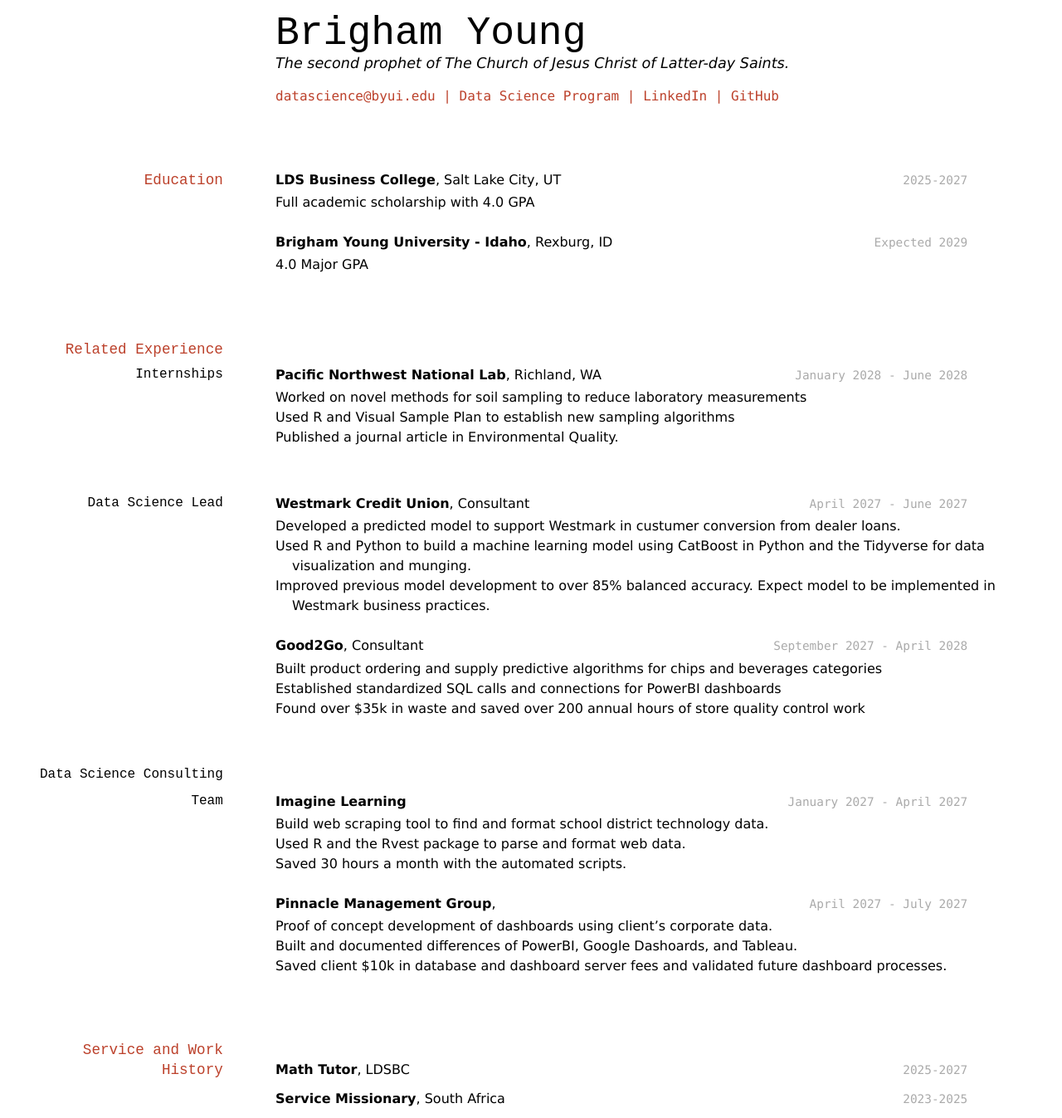
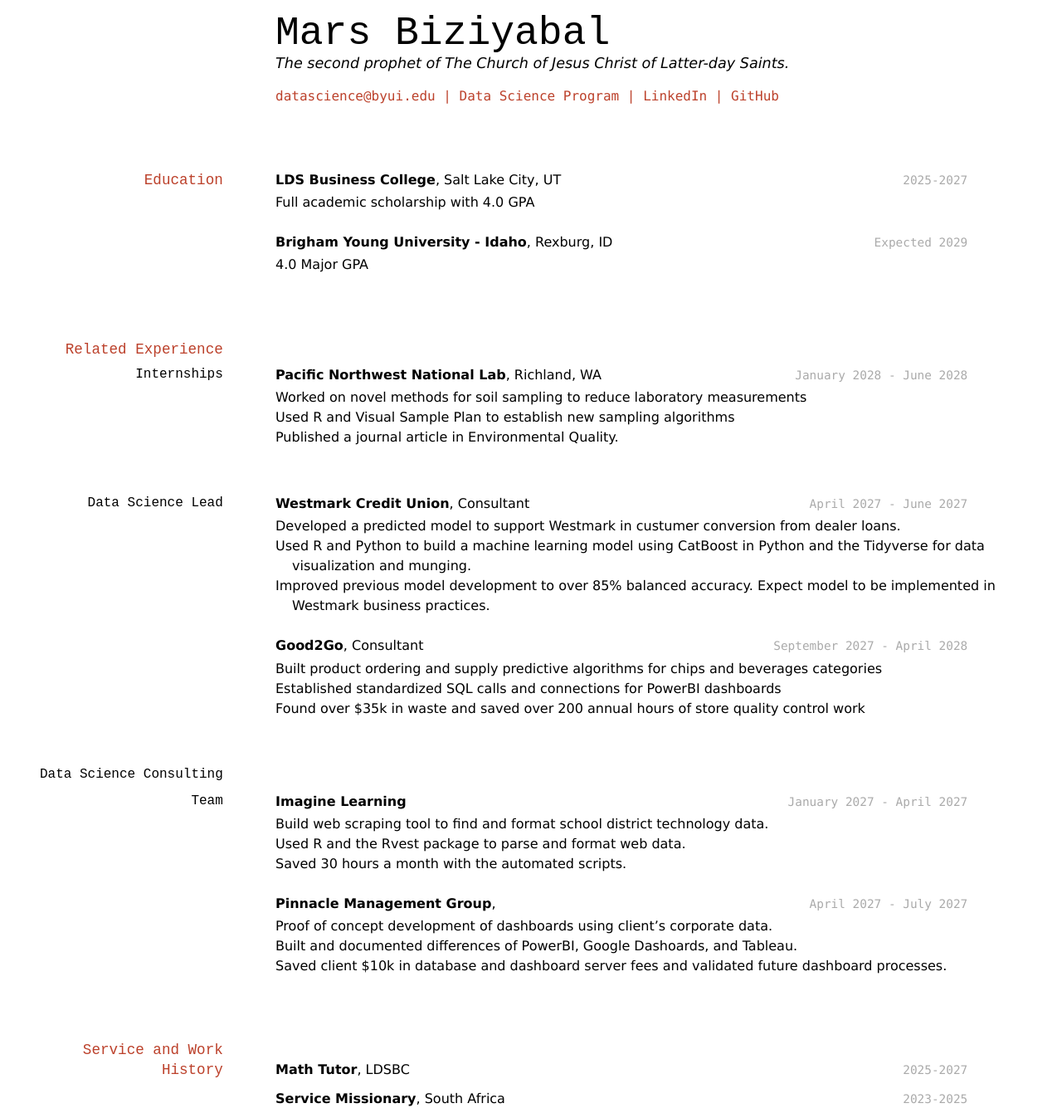
Before and after one commit to MarsBiziyabal/mars-resume, a Jekyll site: the page built from docs/index.md, in a window 1280 px wide. Shown: the whole page at 83% size. Built offline with Jekyll 4.4.1, drawn with Linux system fonts in a browser that asks for light colours.

Commit message:
changed name

```diff
--- a/docs/index.md
+++ b/docs/index.md
@@ -1,8 +1,8 @@
 ---
 layout: cv
-title: Brigham Young's Resume
+title: Mars Biziyabal's Resume
 ---
-# Brigham Young
+# Mars Biziyabal
 The second prophet of The Church of Jesus Christ of Latter-day Saints.
 
 <div id="webaddress">
```
